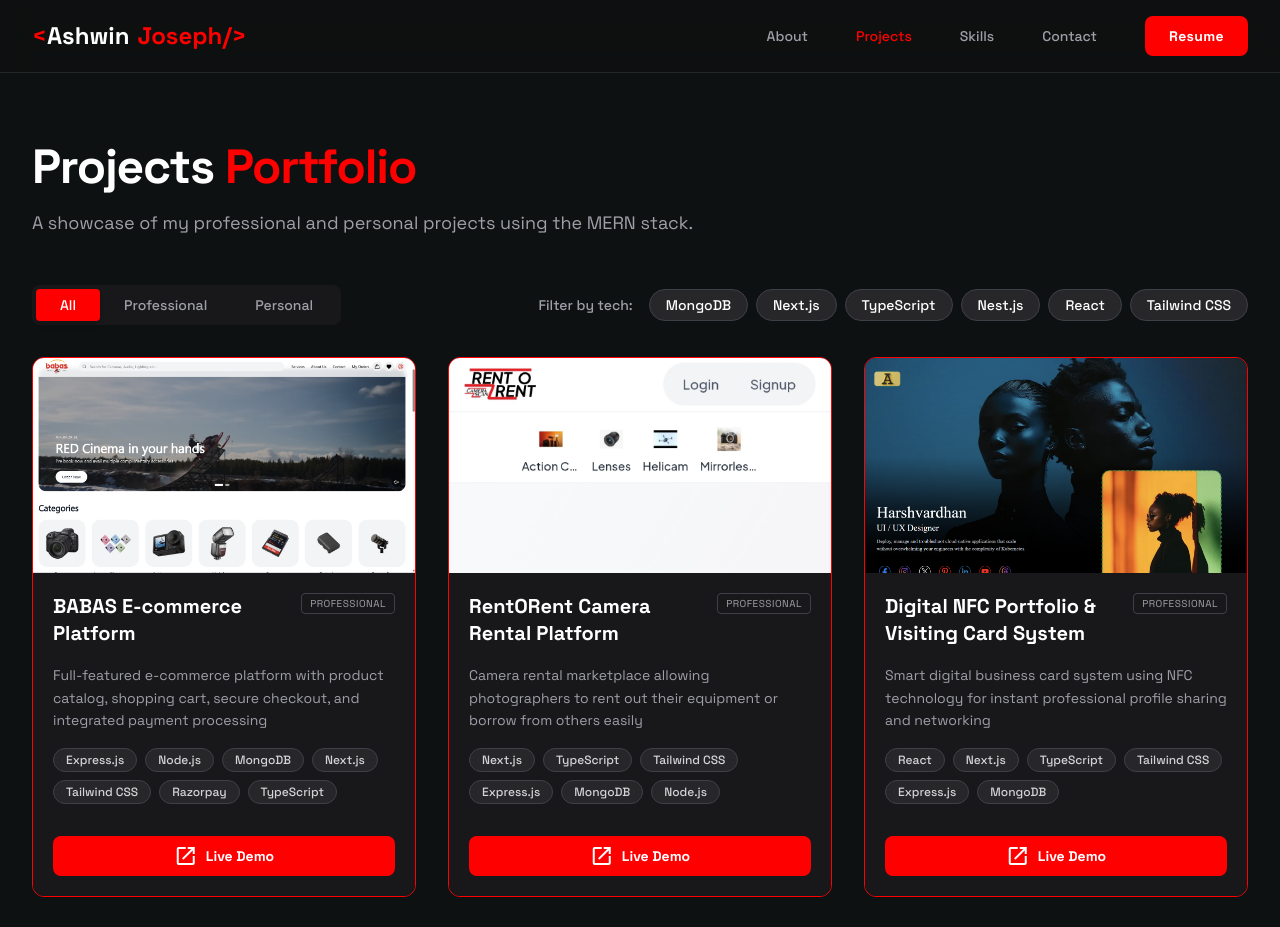
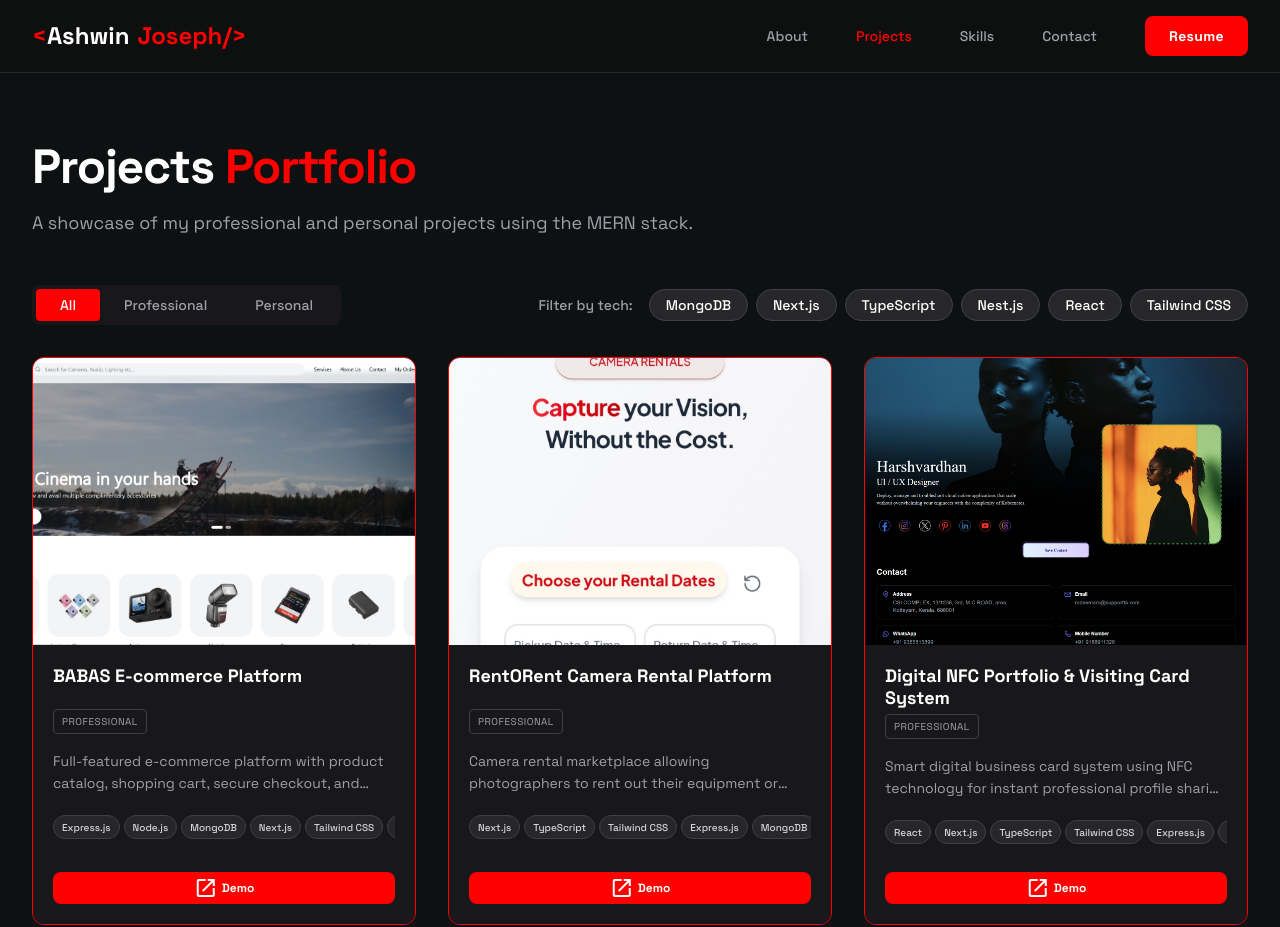
Before and after one commit to AshwinJ5/AshwinJ5.github.io, a Next.js app: page /projects in a window 1280 px wide. Shown: the top 927 px of the page. Built offline with nearby package versions, Linux system fonts and the light colour scheme.

Commit message:
Updated mobile view of project page

```diff
--- a/src/app/projects/page.tsx
+++ b/src/app/projects/page.tsx
@@ -6,7 +6,6 @@
 import { projects, personalData } from "../datas";
 import Link from "next/link";
 import { motion, AnimatePresence } from "framer-motion";
-
 
 // Filter Categories
 const categories = ["All", "Professional", "Personal"];
@@ -87,18 +86,18 @@
             <Header />
 
             <div className="flex-1 w-full font-display">
-                <div className="mx-auto w-full max-w-7xl px-4 sm:px-6 lg:px-8 py-12 sm:py-16">
+                <div className="mx-auto w-full max-w-7xl px-3 sm:px-6 lg:px-8 py-10 sm:py-16">
                     {/* Header */}
                     <motion.div
                         initial="hidden"
                         animate="visible"
                         variants={headerVariants}
-                        className="flex flex-col gap-3 mb-8 md:mb-12"
+                        className="flex flex-col gap-3 mb-6 sm:mb-12"
                     >
-                        <h1 className="text-4xl md:text-5xl font-black leading-tight tracking-tight">
+                        <h1 className="text-3xl sm:text-4xl md:text-5xl font-black leading-tight tracking-tight">
                             Projects <span className="text-[#ff0000]">Portfolio</span>
                         </h1>
-                        <p className="text-zinc-400 text-base md:text-lg max-w-2xl">
+                        <p className="text-zinc-400 text-sm sm:text-base md:text-lg max-w-2xl">
                             A showcase of my professional and personal projects using the MERN stack.
                         </p>
                     </motion.div>
@@ -108,17 +107,17 @@
                         initial="hidden"
                         animate="visible"
                         variants={filterBarVariants}
-                        className="flex flex-col lg:flex-row gap-6 lg:items-center lg:justify-between mb-8"
+                        className="flex flex-col lg:flex-row gap-4 sm:gap-6 lg:items-center lg:justify-between mb-6 sm:mb-8"
                     >
                         {/* Category Tabs */}
-                        <div className="flex h-10 items-center rounded-lg bg-zinc-900 p-1 w-full lg:w-auto">
+                        <div className="flex h-9 sm:h-10 items-center rounded-lg bg-zinc-900 p-1 w-full lg:w-auto">
                             {categories.map((cat) => (
                                 <motion.button
                                     key={cat}
                                     whileHover={{ scale: 1.02 }}
                                     whileTap={{ scale: 0.97 }}
                                     onClick={() => setActiveCategory(cat)}
-                                    className={`flex h-full grow items-center justify-center rounded px-4 md:px-6 text-sm font-medium transition-all cursor-pointer ${
+                                    className={`flex h-full grow items-center justify-center rounded px-3 sm:px-4 md:px-6 text-xs sm:text-sm font-medium transition-all cursor-pointer ${
                                         activeCategory === cat
                                             ? "bg-[#ff0000] text-white shadow-md"
                                             : "text-zinc-400 hover:text-white hover:bg-zinc-800"
@@ -129,9 +128,9 @@
                             ))}
                         </div>
 
-                        {/* Tech Tags */}
-                        <div className="flex gap-2 flex-wrap items-center">
-                            <p className="text-sm font-medium text-zinc-400 mr-2 hidden sm:block">Filter by tech:</p>
+                        {/* Tech Tags - Hidden on mobile, shown on sm and above */}
+                        <div className="hidden sm:flex gap-2 flex-wrap items-center">
+                            <p className="text-sm font-medium text-zinc-400 mr-2">Filter by tech:</p>
                             {techTags.map((tag) => (
                                 <motion.button
                                     key={tag}
@@ -150,13 +149,33 @@
                         </div>
                     </motion.div>
 
-                    {/* Projects Grid */}
+                    {/* Mobile Tech Filter - Horizontal Scroll with hidden scrollbar */}
+                    <div className="sm:hidden mb-4">
+                        <div className="flex gap-2 overflow-x-auto pb-2 [&::-webkit-scrollbar]:hidden [-ms-overflow-style:none] [scrollbar-width:none]">
+                            {techTags.map((tag) => (
+                                <motion.button
+                                    key={tag}
+                                    whileTap={{ scale: 0.95 }}
+                                    onClick={() => toggleTech(tag)}
+                                    className={`flex h-7 items-center justify-center rounded-full border px-3 text-xs font-medium cursor-pointer whitespace-nowrap ${
+                                        activeTech === tag
+                                            ? "bg-[#ff0000] border-[#ff0000]/80 text-white"
+                                            : "border-zinc-700 bg-zinc-800 text-white hover:bg-zinc-700"
+                                    }`}
+                                >
+                                    {tag}
+                                </motion.button>
+                            ))}
+                        </div>
+                    </div>
+
+                    {/* Projects Grid - Optimized for Mobile */}
                     <motion.div
                         layout
                         variants={gridVariants}
                         initial="visible"
                         animate="visible"
-                        className="grid grid-cols-1 md:grid-cols-2 lg:grid-cols-3 gap-6 lg:gap-8"
+                        className="grid grid-cols-2 md:grid-cols-2 lg:grid-cols-3 gap-3 sm:gap-6 lg:gap-8"
                         transition={{
                             layout: { duration: 0.35, ease: "easeInOut" as const },
                         }}
@@ -174,13 +193,13 @@
                                         transition={{
                                             layout: { duration: 0.35, ease: "easeInOut" as const },
                                         }}
-                                        whileHover={{ y: -4, boxShadow: "0 18px 45px rgba(0,0,0,0.45)" }}
+                                        whileHover={{ y: -2, boxShadow: "0 12px 30px rgba(0,0,0,0.4)" }}
                                         className="group flex flex-col rounded-xl bg-zinc-900 border border-[#ff0000] overflow-hidden transition-colors hover:border-[#ff3333]"
                                     >
                                         {/* Thumbnail */}
-                                        <div className="relative w-full aspect-video overflow-hidden">
+                                        <div className="relative w-full aspect-4/3 overflow-hidden">
                                             <div
-                                                className="w-full h-full bg-top bg-cover bg-no-repeat transition-transform duration-500 group-hover:scale-105"
+                                                className="w-full h-full bg-center bg-cover bg-no-repeat transition-transform duration-500 group-hover:scale-105"
                                                 style={{ backgroundImage: `url("${project.image_url}")` }}
                                                 role="img"
                                                 aria-label={`Screenshot of ${project.title}`}
@@ -188,27 +207,29 @@
                                         </div>
 
                                         {/* Content */}
-                                        <div className="p-5 flex flex-col gap-4 grow bg-zinc-900">
-                                            <div className="flex justify-between items-start gap-3">
-                                                <h3 className="text-white text-xl font-bold leading-snug">
+                                        <div className="p-3 sm:p-5 flex flex-col gap-2 sm:gap-4 grow bg-zinc-900">
+                                            {/* Title and Type */}
+                                            <div className="flex flex-col gap-1">
+                                                <h3 className="text-white text-sm sm:text-lg font-bold leading-tight line-clamp-2 min-h-10">
                                                     {project.title}
                                                 </h3>
-                                                <span className="text-[10px] uppercase tracking-wider border border-zinc-700 px-2 py-0.5 rounded text-zinc-400 shrink-0">
+                                                <span className="text-[10px] uppercase tracking-wider border border-zinc-700 px-2 py-1 rounded text-zinc-400 w-fit sm:block hidden">
                                                     {project.type}
                                                 </span>
                                             </div>
 
-                                            <p className="text-zinc-400 text-sm leading-relaxed line-clamp-3">
+                                            {/* Description */}
+                                            <p className="text-zinc-400 text-xs sm:text-sm leading-relaxed line-clamp-2">
                                                 {project.description}
                                             </p>
 
-                                            {/* Tech Stack */}
-                                            <div className="flex flex-wrap gap-2">
+                                            {/* Tech Stack - Scrollable on mobile with hidden scrollbar */}
+                                            <div className="flex gap-1 overflow-x-auto py-1 [&::-webkit-scrollbar]:hidden [-ms-overflow-style:none] [scrollbar-width:none]">
                                                 {project.tech.map((t) => (
                                                     <motion.span
                                                         key={t}
                                                         whileHover={{ scale: 1.06 }}
-                                                        className="flex h-6 items-center justify-center rounded-full bg-zinc-800 px-3 text-xs font-medium text-zinc-300 border border-zinc-700 hover:bg-white hover:text-[#ff0000]"
+                                                        className="flex h-6 items-center justify-center rounded-full bg-zinc-800 px-2 text-[10px] font-medium text-zinc-300 border border-zinc-700 hover:bg-white hover:text-[#ff0000] whitespace-nowrap shrink-0"
                                                     >
                                                         {t}
                                                     </motion.span>
@@ -216,17 +237,17 @@
                                             </div>
 
                                             {/* Buttons */}
-                                            <div className="flex gap-3 mt-auto pt-4">
+                                            <div className="flex gap-2 mt-auto pt-2">
                                                 <motion.div whileHover={{ y: -1 }} className="flex-1">
                                                     <Link
                                                         href={project.demoLink}
                                                         target="_blank"
-                                                        className="flex h-10 w-full items-center justify-center rounded-lg bg-[#ff0000] text-white text-sm font-bold gap-2 hover:bg-white hover:text-[#ff0000] transition-colors"
+                                                        className="flex h-8 w-full items-center justify-center rounded-lg bg-[#ff0000] text-white text-xs font-bold gap-1 hover:bg-white hover:text-[#ff0000] transition-colors"
                                                     >
-                                                        <span className="material-symbols-outlined text-base">
+                                                        <span className="material-symbols-outlined text-xs">
                                                             open_in_new
                                                         </span>
-                                                        Live Demo
+                                                        Demo
                                                     </Link>
                                                 </motion.div>
 
@@ -235,9 +256,9 @@
                                                         <Link
                                                             href={project.codeLink}
                                                             target="_blank"
-                                                            className="flex h-10 w-full items-center justify-center rounded-lg bg-zinc-800 text-white text-sm font-bold gap-2 hover:bg-zinc-700 border border-zinc-700 transition-colors"
+                                                            className="flex h-8 w-full items-center justify-center rounded-lg bg-zinc-800 text-white text-xs font-bold gap-1 hover:bg-zinc-700 border border-zinc-700 transition-colors"
                                                         >
-                                                            <span className="material-symbols-outlined text-base">
+                                                            <span className="material-symbols-outlined text-xs">
                                                                 code
                                                             </span>
                                                             Code
@@ -254,16 +275,16 @@
                                     initial={{ opacity: 0 }}
                                     animate={{ opacity: 1 }}
                                     exit={{ opacity: 0 }}
-                                    className="col-span-full py-20 text-center text-zinc-500 flex flex-col items-center"
+                                    className="col-span-full py-16 text-center text-zinc-500 flex flex-col items-center"
                                 >
-                                    <span className="material-symbols-outlined text-5xl mb-4 block">folder_off</span>
-                                    <p className="text-lg mb-3">No projects found matching the selected filters.</p>
+                                    <span className="material-symbols-outlined text-4xl sm:text-5xl mb-3 sm:mb-4 block">folder_off</span>
+                                    <p className="text-base sm:text-lg mb-3">No projects found matching the selected filters.</p>
                                     <button
                                         onClick={() => {
                                             setActiveCategory("All");
                                             setActiveTech(null);
                                         }}
-                                        className="mt-2 text-[#ff0000] hover:underline text-sm font-medium"
+                                        className="mt-1 text-[#ff0000] hover:underline text-sm font-medium"
                                     >
                                         Clear all filters
                                     </button>
@@ -278,22 +299,22 @@
                         whileInView={{ opacity: 1, scale: 1 }}
                         viewport={{ once: true, amount: 0.4 }}
                         transition={{ duration: 0.45, ease: "easeOut" as const }}
-                        className="mt-16 mb-12 rounded-xl bg-zinc-900 p-8 md:p-12 border border-zinc-800 text-center relative overflow-hidden"
+                        className="mt-12 sm:mt-16 mb-10 sm:mb-12 rounded-xl bg-zinc-900 p-6 sm:p-8 md:p-12 border border-zinc-800 text-center relative overflow-hidden"
                     >
                         <div className="absolute inset-0 bg-[radial-gradient(circle_at_top,rgba(255,0,0,0.18),transparent_55%)] opacity-60 pointer-events-none" />
                         <div className="relative z-10">
-                            <h3 className="text-2xl md:text-3xl font-bold text-white">Want to see more?</h3>
-                            <p className="text-zinc-300 mt-2 max-w-md mx-auto">
+                            <h3 className="text-xl sm:text-2xl md:text-3xl font-bold text-white">Want to see more?</h3>
+                            <p className="text-zinc-300 mt-2 text-sm sm:text-base max-w-md mx-auto">
                                 I&apos;ve built more experiments and side projects. Check out my GitHub repositories for the
                                 full list.
                             </p>
-                            <motion.div whileHover={{ y: -2 }} className="inline-flex mt-6">
+                            <motion.div whileHover={{ y: -2 }} className="inline-flex mt-4 sm:mt-6">
                                 <Link
                                     href={`${personalData?.socialMedia?.github}?tab=repositories` || "#"}
                                     target="_blank"
-                                    className="flex h-12 items-center justify-center rounded-lg bg-[#ff0000] px-8 text-base font-bold text-white shadow-lg shadow-[#ff0000]/30 transition-all hover:bg-red-600"
+                                    className="flex h-10 sm:h-12 items-center justify-center rounded-lg bg-[#ff0000] px-6 sm:px-8 text-sm sm:text-base font-bold text-white shadow-lg shadow-[#ff0000]/30 transition-all hover:bg-red-600"
                                 >
-                                    <span className="material-symbols-outlined mr-2 text-base">arrow_forward</span>
+                                    <span className="material-symbols-outlined mr-2 text-sm sm:text-base">arrow_forward</span>
                                     View on GitHub
                                 </Link>
                             </motion.div>
```
